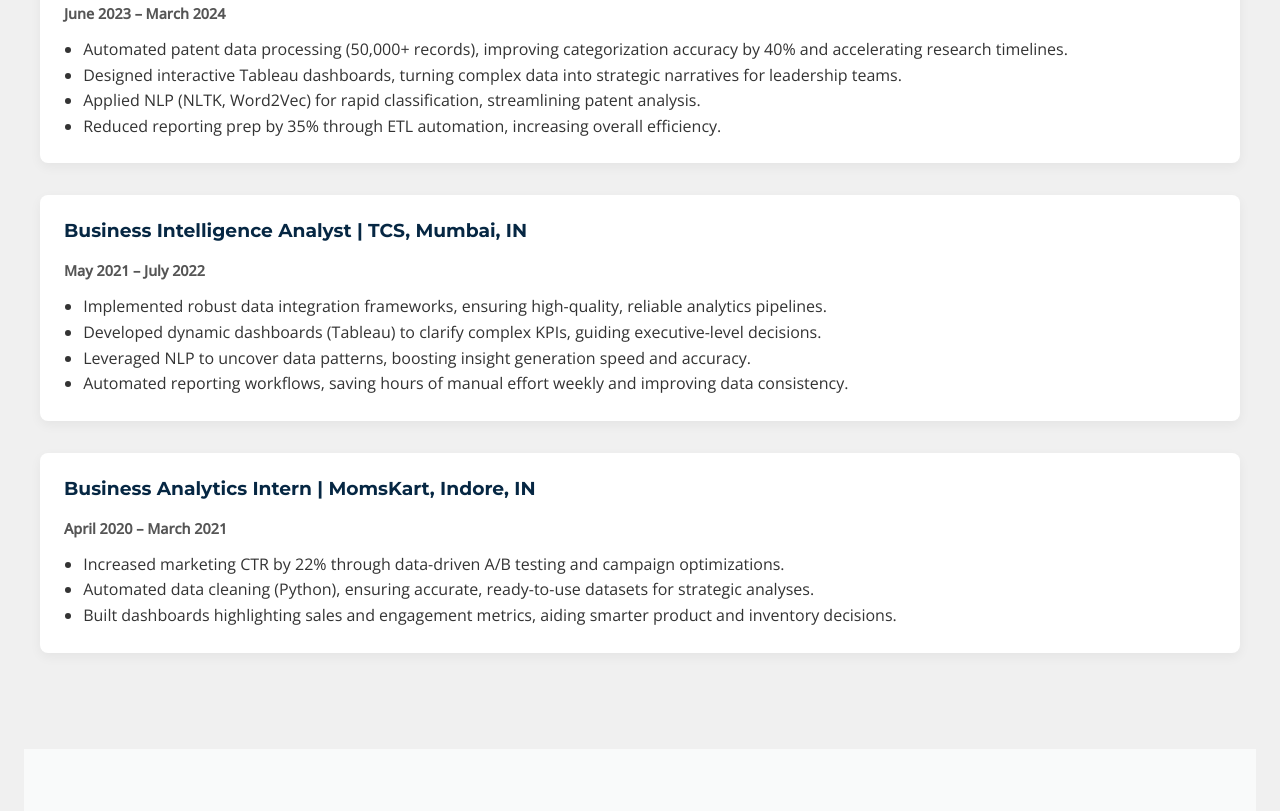
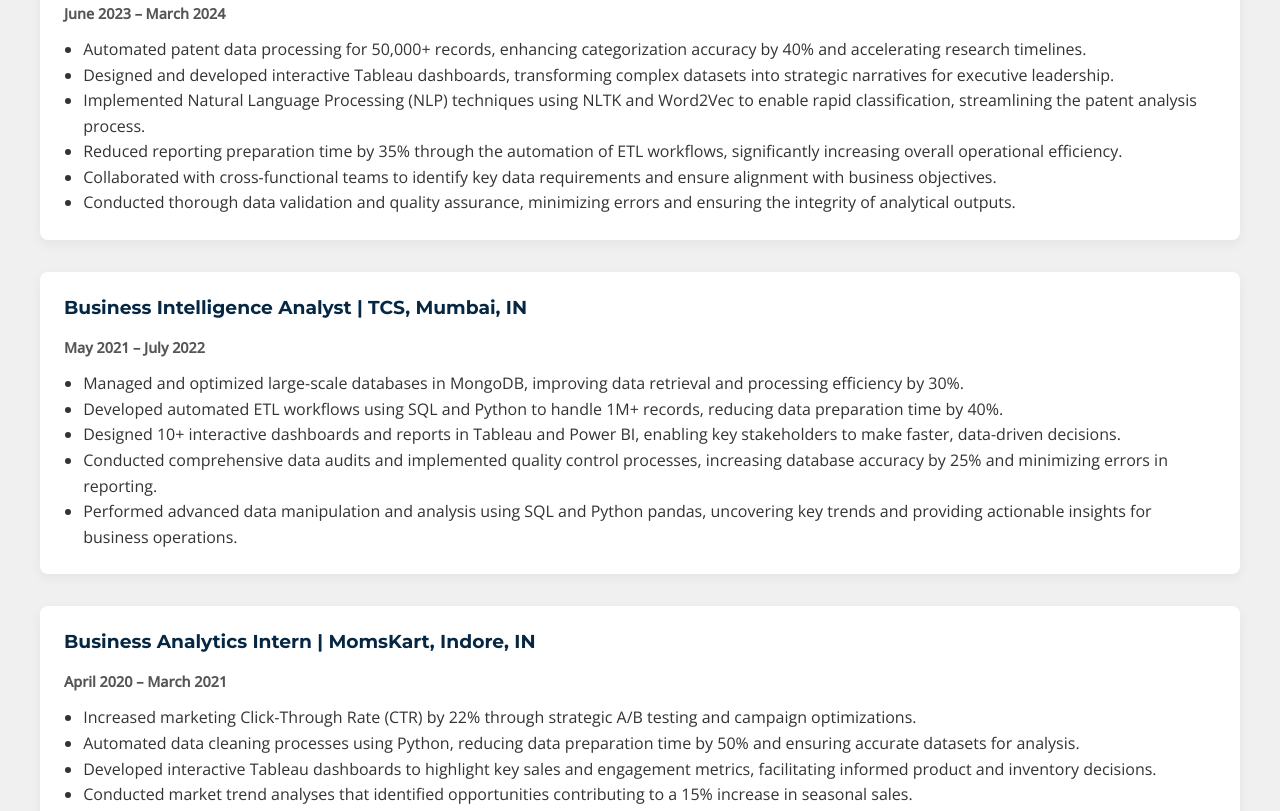
Before and after one commit to anantjain0404/Anant_Portfolio, a plain HTML site: page index.html in a window 1280 px wide. Shown: the part 2660-3471 px from the top of the page. Drawn offline with nearby package versions, Linux system fonts and the light colour scheme.

Commit message:
Update index.html

```diff
--- a/index.html
+++ b/index.html
@@ -145,34 +145,40 @@
     <h3>Data Analyst | DreamWorks Softwares (Remote)</h3>
     <span class="date">June 2023 – March 2024</span>
     <ul>
-      <li>Automated patent data processing (50,000+ records), improving categorization accuracy by 40% and accelerating research timelines.</li>
-      <li>Designed interactive Tableau dashboards, turning complex data into strategic narratives for leadership teams.</li>
-      <li>Applied NLP (NLTK, Word2Vec) for rapid classification, streamlining patent analysis.</li>
-      <li>Reduced reporting prep by 35% through ETL automation, increasing overall efficiency.</li>
+      <li>Automated patent data processing for 50,000+ records, enhancing categorization accuracy by 40% and accelerating research timelines.</li>
+      <li>Designed and developed interactive Tableau dashboards, transforming complex datasets into strategic narratives for executive leadership.</li>
+      <li>Implemented Natural Language Processing (NLP) techniques using NLTK and Word2Vec to enable rapid classification, streamlining the patent analysis process.</li>
+      <li>Reduced reporting preparation time by 35% through the automation of ETL workflows, significantly increasing overall operational efficiency.</li>
+      <li>Collaborated with cross-functional teams to identify key data requirements and ensure alignment with business objectives.</li>
+      <li>Conducted thorough data validation and quality assurance, minimizing errors and ensuring the integrity of analytical outputs.</li>
     </ul>
   </div>
+
 
   <div class="experience-item">
     <h3>Business Intelligence Analyst | TCS, Mumbai, IN</h3>
     <span class="date">May 2021 – July 2022</span>
     <ul>
-      <li>Implemented robust data integration frameworks, ensuring high-quality, reliable analytics pipelines.</li>
-      <li>Developed dynamic dashboards (Tableau) to clarify complex KPIs, guiding executive-level decisions.</li>
-      <li>Leveraged NLP to uncover data patterns, boosting insight generation speed and accuracy.</li>
-      <li>Automated reporting workflows, saving hours of manual effort weekly and improving data consistency.</li>
+      <li>Managed and optimized large-scale databases in MongoDB, improving data retrieval and processing efficiency by 30%.</li>
+      <li>Developed automated ETL workflows using SQL and Python to handle 1M+ records, reducing data preparation time by 40%.</li>
+      <li>Designed 10+ interactive dashboards and reports in Tableau and Power BI, enabling key stakeholders to make faster, data-driven decisions.</li>
+      <li>Conducted comprehensive data audits and implemented quality control processes, increasing database accuracy by 25% and minimizing errors in reporting.</li>
+      <li>Performed advanced data manipulation and analysis using SQL and Python pandas, uncovering key trends and providing actionable insights for business operations.</li>
     </ul>
   </div>
+
 
   <div class="experience-item">
     <h3>Business Analytics Intern | MomsKart, Indore, IN</h3>
     <span class="date">April 2020 – March 2021</span>
     <ul>
-      <li>Increased marketing CTR by 22% through data-driven A/B testing and campaign optimizations.</li>
-      <li>Automated data cleaning (Python), ensuring accurate, ready-to-use datasets for strategic analyses.</li>
-      <li>Built dashboards highlighting sales and engagement metrics, aiding smarter product and inventory decisions.</li>
+      <li>Increased marketing Click-Through Rate (CTR) by 22% through strategic A/B testing and campaign optimizations.</li>
+      <li>Automated data cleaning processes using Python, reducing data preparation time by 50% and ensuring accurate datasets for analysis.</li>
+      <li>Developed interactive Tableau dashboards to highlight key sales and engagement metrics, facilitating informed product and inventory decisions.</li>
+      <li>Conducted market trend analyses that identified opportunities contributing to a 15% increase in seasonal sales.</li>
     </ul>
   </div>
-</section>
+
 
 <!-- Projects Section -->
 <section id="projects" class="section projects-section alt-bg">
```
